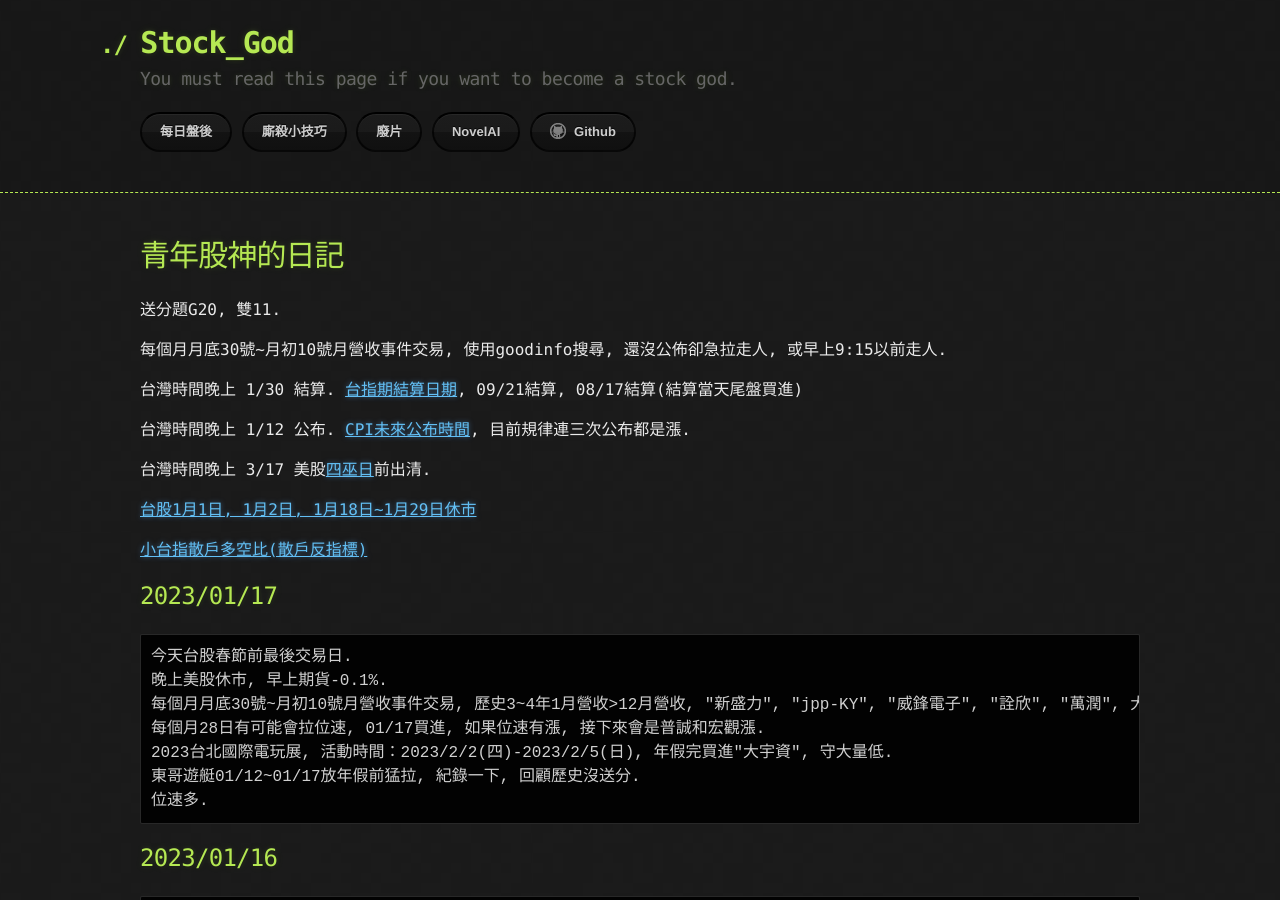
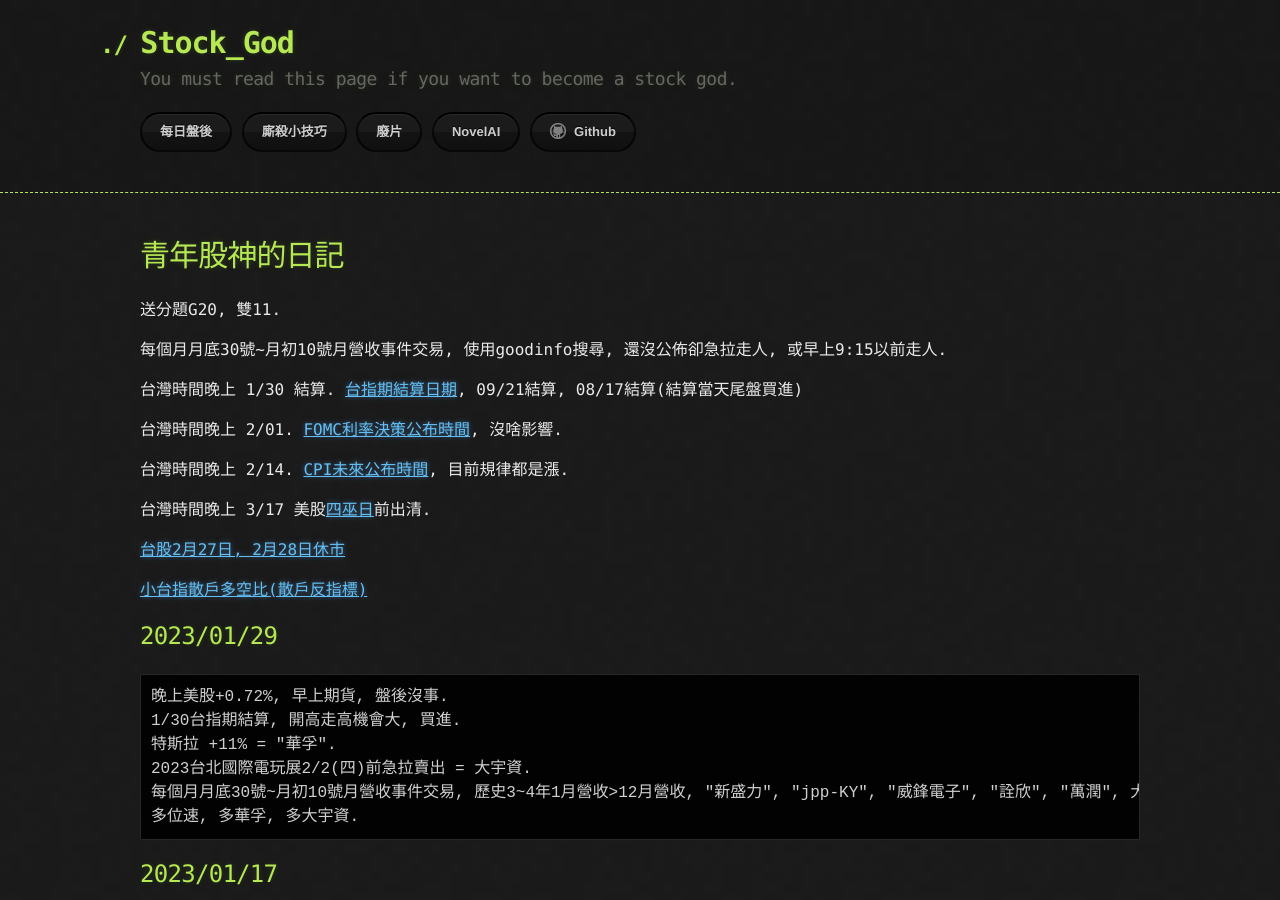
Before and after one commit to lepg5487/Stock_God, a Jekyll site: the page built from index.md, in a window 1280 px wide and 900 px high. Built offline with Jekyll 4.4.1, drawn with Linux system fonts in a browser that asks for light colours; our own code applies the rules of GitHub Pages for plain Markdown files.

Commit message:
Update index.md

````diff
--- a/index.md
+++ b/index.md
@@ -10,13 +10,25 @@ layout: testlayouts
 
 台灣時間晚上 1/30 結算. [台指期結算日期](https://www.taifex.com.tw/file/taifex/CHINESE/4/2023Calendar_cv1.pdf), 09/21結算, 08/17結算(結算當天尾盤買進)
 
-台灣時間晚上 1/12 公布. [CPI未來公布時間](https://hk.investing.com/economic-calendar/cpi-733), 目前規律連三次公布都是漲.
+台灣時間晚上 2/01. [FOMC利率決策公布時間](https://www.cmegroup.com/cn-t/markets/interest-rates/cme-fedwatch-tool.html), 沒啥影響.
+
+台灣時間晚上 2/14. [CPI未來公布時間](https://hk.investing.com/economic-calendar/cpi-733), 目前規律都是漲.
 
 台灣時間晚上 3/17 美股[四巫日](https://www.taifex.com.tw/file/taifex/CHINESE/4/2023Calendar_cv1.pdf)前出清.
 
-[台股1月1日, 1月2日, 1月18日~1月29日休市](https://www.twse.com.tw/zh/holidaySchedule/holidaySchedule)
+[台股2月27日, 2月28日休市](https://www.twse.com.tw/zh/holidaySchedule/holidaySchedule)
 
 [小台指散戶多空比(散戶反指標)](https://www.macromicro.me/charts/20069/tw-mtx-long-to-short-ratio-of-individual-player)
+
+## 2023/01/29
+```
+晚上美股+0.72%, 早上期貨, 盤後沒事.
+1/30台指期結算, 開高走高機會大, 買進.
+特斯拉 +11% = "華孚".
+2023台北國際電玩展2/2(四)前急拉賣出 = 大宇資.
+每個月月底30號~月初10號月營收事件交易, 歷史3~4年1月營收>12月營收, "新盛力", "jpp-KY", "威鋒電子", "詮欣", "萬潤", 大中, 杰力, 中砂.
+多位速, 多華孚, 多大宇資.
+```
 
 ## 2023/01/17
 ```
````
